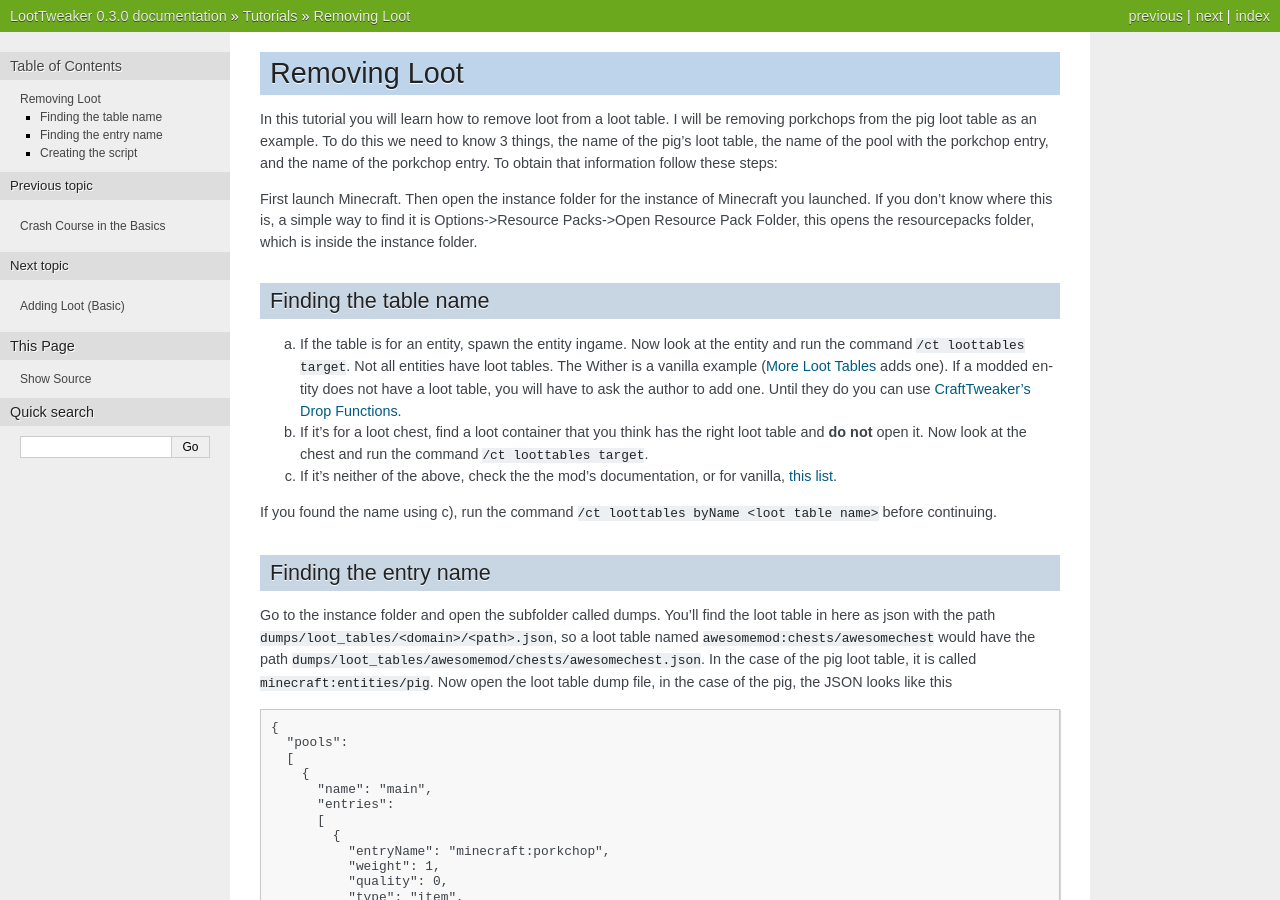
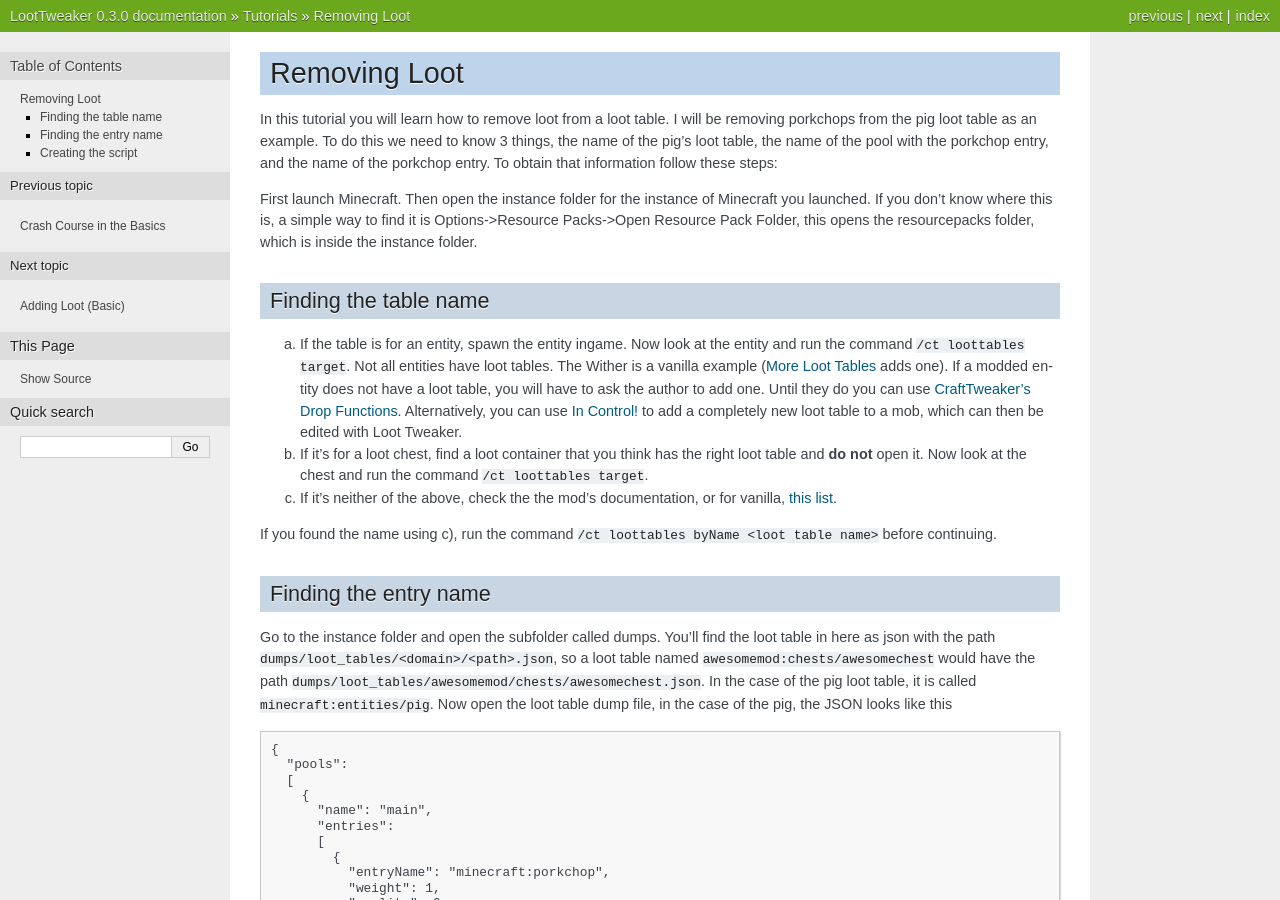
Before and after one commit to Foreck1/LootTweaker-Docs, a Sphinx documentation site: the page built from docs/tutorials/removing-loot.rst, in a window 1280 px wide and 900 px high. Built offline with Sphinx 7.4.7, drawn with Linux system fonts in a browser that asks for light colours.

Commit message:
Add mention of In Control to tutorial
As an alternative to add new loot tables other than asking mod authors.

```diff
--- a/docs/tutorials/removing-loot.rst
+++ b/docs/tutorials/removing-loot.rst
@@ -17,7 +17,7 @@ a) If the table is for an entity, spawn the entity ingame. Now look at the entit
    run the command ``/ct loottables target``. Not all entities have loot tables. The Wither
    is a vanilla example (`More Loot Tables <https://minecraft.curseforge.com/projects/more-loot-tables>`_ adds one).
    If a modded entity does not have a loot table, you will have to ask the author to add one.
-   Until they do you can use `CraftTweaker's Drop Functions <https://crafttweaker.readthedocs.io/en/latest/#Vanilla/Entities/IEntityDefinition/#drops>`_.
+   Until they do you can use `CraftTweaker's Drop Functions <https://crafttweaker.readthedocs.io/en/latest/#Vanilla/Entities/IEntityDefinition/#drops>`_. Alternatively, you can    use `In Control! <https://www.curseforge.com/minecraft/mc-mods/in-control>`_ to add a completely new loot table to a mob, which can then be edited with Loot Tweaker.
 b) If it's for a loot chest, find a loot container that you think has the right loot table
    and **do not** open it. Now look at the chest and run the command ``/ct loottables target``.
 c) If it's neither of the above, check the the mod's documentation, or for vanilla,
```
